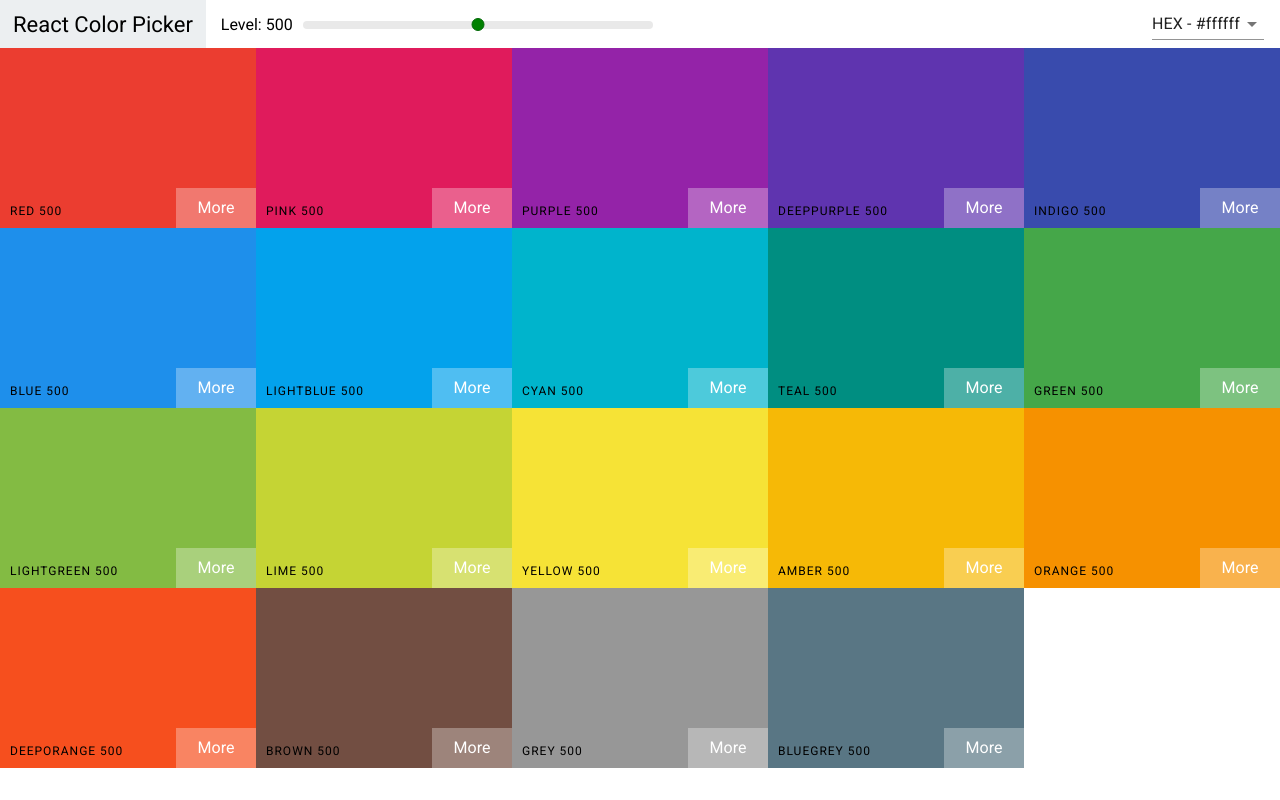
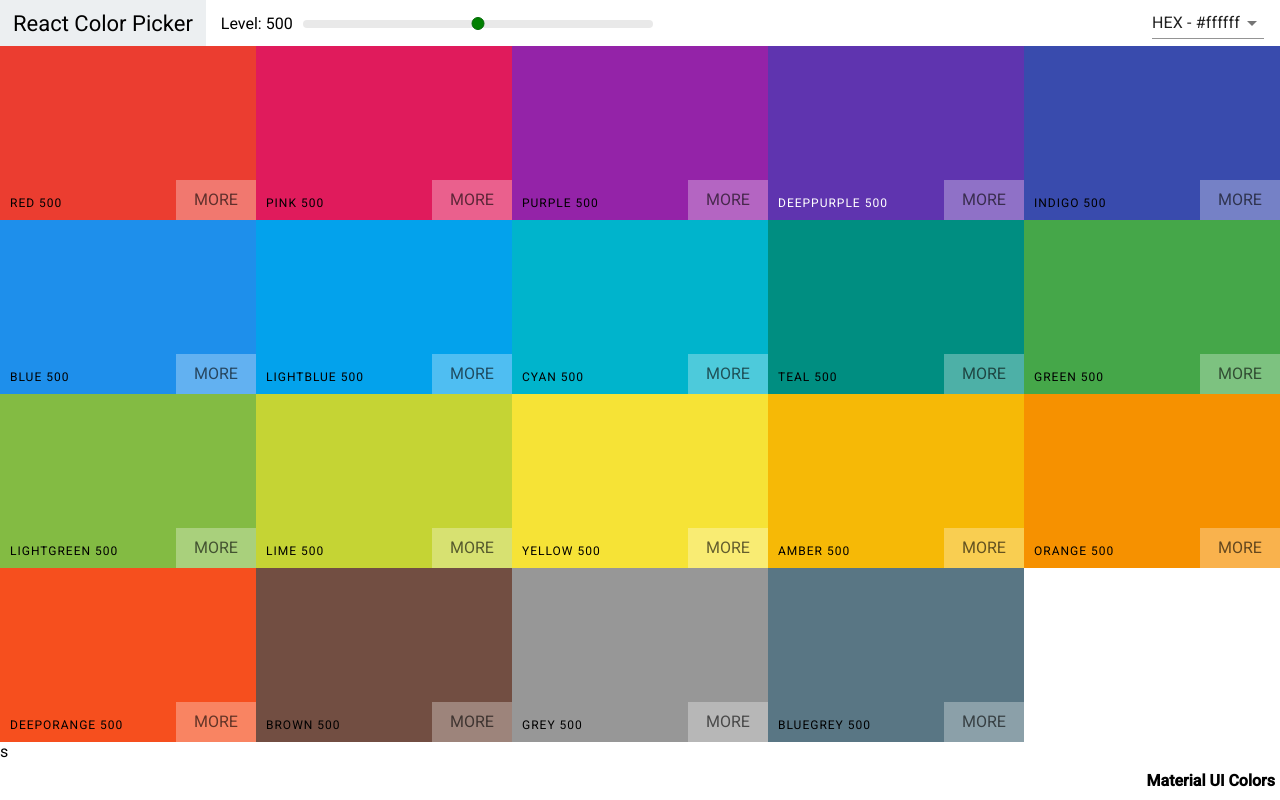
Before and after one commit to dhillman1989/ColorPaletteApp, a React (Create React App) app: page /palette/material-ui-colors in a window 1280 px wide. Built offline with nearby package versions, Linux system fonts and the light colour scheme.

Commit message:
refactor ColorBox styles
add ColorBox styles with withStyles instead of css

```diff
--- a/src/ColorBox.css
+++ b/src/ColorBox.css
@@ -55,6 +55,14 @@
   letter-spacing: 1px;
   font-size: 12px;
   text-transform: uppercase;
+}
+
+.light-text {
+  color: #fff;
+}
+
+.ColorBox .dark-text {
+  color: #000;
 }
 
 .see-more {
--- a/src/ColorBox.js
+++ b/src/ColorBox.js
@@ -1,10 +1,75 @@
 import React, { Component } from "react";
 import "./ColorBox.css";
 
+import { withStyles } from "@material-ui/styles";
+import chroma from "chroma-js";
 import { Link } from "react-router-dom";
 import { CopyToClipboard } from "react-copy-to-clipboard";
 
-export default class ColorBox extends Component {
+const styles = {
+  ColorBox: {
+    width: "20%",
+    height: props => (props.showFullPalette ? "25%" : "50%"),
+    margin: "0 auto",
+    display: "inline-block",
+    position: "relative",
+    marginBottom: "-4px",
+    "&:hover button": {
+      opacity: "1"
+    }
+  },
+  copyText: {
+    color: props =>
+      chroma(props.background).luminance() >= 0.7 ? "black" : "white"
+  },
+  colorName: {
+    color: props =>
+      chroma(props.background).luminance() <= 0.08 ? "white" : "black"
+  },
+  seeMore: {
+    color: props =>
+      chroma(props.background).luminance() >= 0.07
+        ? "rgba(0,0,0,0.6)"
+        : "white",
+    background: "rgba(255, 255, 255, 0.3)",
+    padding: "10px",
+    fontSize: "16px",
+    position: "absolute",
+    border: "none",
+    bottom: "0",
+    right: "0",
+    width: "60px",
+    height: "20px",
+    textAlign: "center",
+    lineHeight: "20px",
+    textTransform: "uppercase"
+  },
+  copyButton: {
+    color: props =>
+      chroma(props.background).luminance() >= 0.08
+        ? "rgba(0,0,0,0.6)"
+        : "white",
+    width: "100px",
+    height: "30px",
+    position: "absolute",
+    display: "inline-block",
+    top: "50%",
+    left: "50%",
+    marginLeft: "-50px",
+    marginTop: "-15px",
+    textAlign: "center",
+    outline: "none",
+    border: "none",
+    background: "rgba(255, 255, 255, 0.3)",
+    fontSize: "1rem",
+    lineHeight: "30px",
+    textTransform: "uppercase",
+    opacity: "0",
+    textDecoration: "none"
+  }
+};
+
+class ColorBox extends Component {
   constructor(props) {
     super(props);
     this.state = { copied: false };
@@ -17,31 +82,40 @@ export default class ColorBox extends Component {
   }
 
   render() {
-    const { name, background, paletteId, id, showLink } = this.props;
+    const {
+      name,
+      background,
+      paletteId,
+      id,
+      showFullPalette,
+      classes
+    } = this.props;
     const { copied } = this.state;
+    const isDarkColor = chroma(background).luminance() <= 0.06;
+    const isLightColor = chroma(background).luminance() >= 0.06;
     return (
       <CopyToClipboard text={background} onCopy={this.changeCopyState}>
-        <div className="ColorBox" style={{ background }}>
+        <div className={classes.ColorBox} style={{ background }}>
           <div
             style={{ background }}
             className={`copy-overlay ${copied && "show"}`}
           />
           <div className={`copy-msg ${copied && "show"}`}>
             <h1>copied</h1>
-            <p>{background}</p>
+            <p className={classes.copyText}>{background}</p>
           </div>
           <div className="copy-container">
             <div className="box-content">
-              <span>{name}</span>
+              <span className={classes.colorName}>{name}</span>
             </div>
-            <button className="copy-button">copy</button>
+            <button className={classes.copyButton}>copy</button>
           </div>
-          {showLink && (
+          {showFullPalette && (
             <Link
               to={`/palette/${paletteId}/${id}`}
               onClick={e => e.stopPropagation()}
             >
-              <span className="see-more">More</span>
+              <span className={classes.seeMore}>More</span>
             </Link>
           )}
         </div>
@@ -49,3 +123,5 @@ export default class ColorBox extends Component {
     );
   }
 }
+
+export default withStyles(styles)(ColorBox);
--- a/src/MiniPalette.js
+++ b/src/MiniPalette.js
@@ -10,7 +10,7 @@ const styles = {
     padding: "0.5rem",
     position: "relative",
     overflow: "hidden",
-    "& hover": {
+    "&:hover": {
       cursor: "pointer"
     }
   },
--- a/src/Palette.js
+++ b/src/Palette.js
@@ -28,7 +28,7 @@ export default class Palette extends Component {
         name={color.name}
         id={color.id}
         paletteId={id}
-        showLink={true}
+        showFullPalette={true}
       />
     ));
     return (
@@ -39,7 +39,8 @@ export default class Palette extends Component {
           handleChange={this.changeFormat}
           showSlider={true}
         />
-        <div className="Palette-colors">{colorBoxes}</div>
+        <div className="Palette-colors">{colorBoxes}</div>s
+        <PaletteFooter paletteName={paletteName} />
       </div>
     );
   }
--- a/src/SingleColorPalette.js
+++ b/src/SingleColorPalette.js
@@ -35,7 +35,7 @@ class SingleColorPalette extends Component {
         key={color.name}
         name={color.name}
         background={color[format]}
-        showLink={false}
+        showFullPalette={false}
       />
     ));
     return (
```
